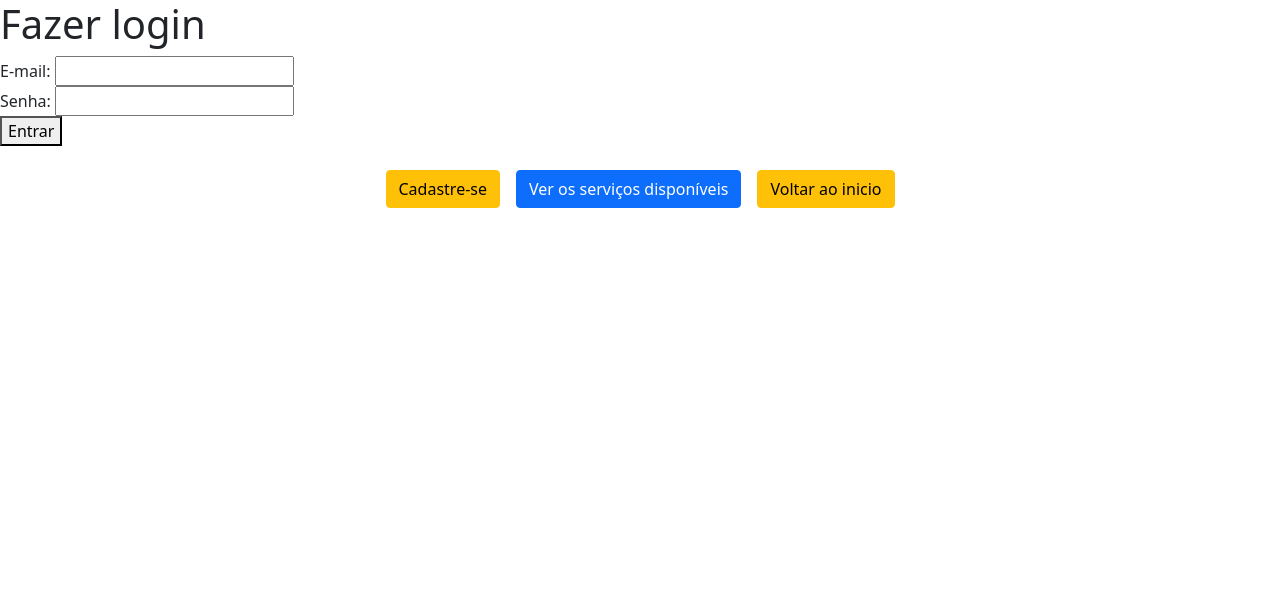
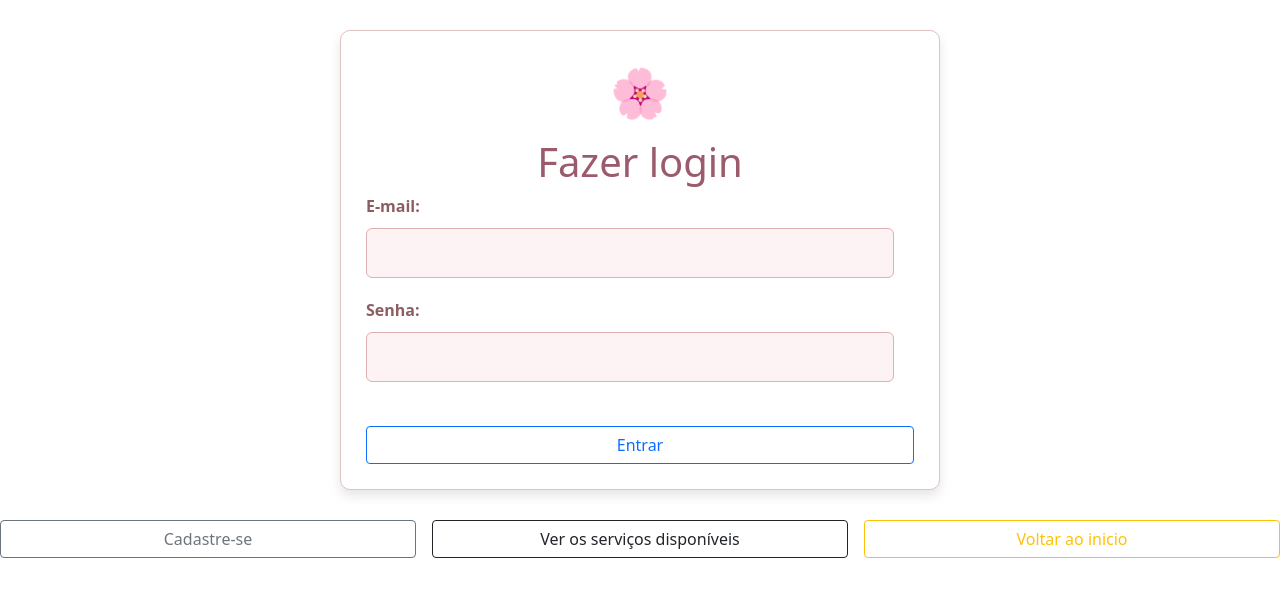
Before and after one commit to Joaquim-Renato/transNoTrampo, a Django app: page /login/ in a window 1280 px wide. Shown: the top 597 px of the page. Run offline with Django 3.2, Linux system fonts and the light colour scheme.

Commit message:
form login estilizado

```diff
--- a/empreendedores/static/styles.css
+++ b/empreendedores/static/styles.css
@@ -38,7 +38,10 @@ label {
 }
 
 input[type="text"],
+input[type="email"],
 input[type="password"],
+input[type="idade"],
+input[type="descricao"],
 input[type="date"],
 select {
     width: calc(100% - 20px);
@@ -51,8 +54,10 @@ select {
 }
 
 input[type="text"]:focus,
+input[type="email"]:focus,
 input[type="password"]:focus,
 input[type="date"]:focus,
+input[type="descricao"]:focus,
 select:focus {
     border-color: #d48b94; /* Cor de destaque inspirada em flores */
     outline: none;
--- a/empreendedores/templates/login.html
+++ b/empreendedores/templates/login.html
@@ -4,6 +4,8 @@
     <meta charset="UTF-8">
     <meta name="viewport" content="width=device-width, initial-scale=1.0">
     <title>LOGIN</title>
+    {% load static %}
+    <link rel="stylesheet" href="{% static 'styles.css'%}">
     <link
     href="https://cdn.jsdelivr.net/npm/bootstrap@5.0.2/dist/css/bootstrap.min.css"
     rel="stylesheet"
@@ -27,10 +29,16 @@
         <label for="senha">Senha:</label>
         <input type="password" id="senha" name="senha" required>
         <br>
-        <button type="submit">Entrar</button>
+        <div class="d-flex justify-content-center gap-3 mt-4">
+        <button type="submit" class="btn btn-outline-primary">Entrar</button>
+        </div>
 
     </form>
-
+    <div class="d-flex justify-content-center gap-3 mt-4">
+        <a href="{% url 'cadastrar_empreendedor' %}" class="btn btn-outline-secondary">Cadastre-se</a>
+        <a href="{% url 'lista_empreendedores' %}" class="btn btn-outline-dark">Ver os serviços disponíveis</a>
+        <a href="/" class="btn btn-outline-warning">Voltar ao inicio</a>
+      </div>
 
     {% if messages %}
     <div>
@@ -40,11 +48,7 @@
     </div>
     {% endif %}
 
-    <div class="d-flex justify-content-center gap-3 mt-4">
-        <a href="{% url 'cadastrar_empreendedor' %}" class="btn btn-warning">Cadastre-se</a>
-        <a href="{% url 'lista_empreendedores' %}" class="btn btn-primary">Ver os serviços disponíveis</a>
-        <a href="/" class="btn btn-warning">Voltar ao inicio</a>
-      </div>
+
 
 </body>
 </html>
```
